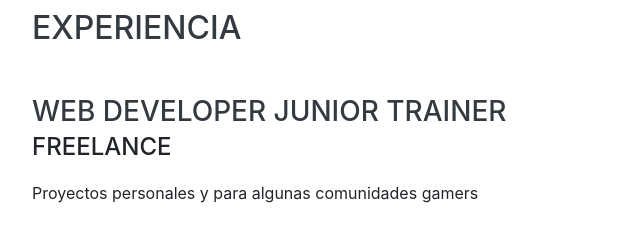
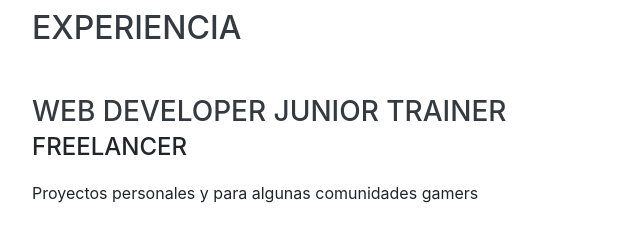
Before and after one commit to gastonscocco/Cv, a website with bundled scripts: page index.html in a window 1280 px wide. Shown: the part 840-1080 px from the top of the page, 288-928 px from the left. Built offline with nearby package versions, Linux system fonts and the light colour scheme; a web font is replaced by a local one.

Commit message:
Update index.html

```diff
--- a/index.html
+++ b/index.html
@@ -94,7 +94,7 @@
         <div class="resume-item d-flex flex-column flex-md-row justify-content-between mb-5">
           <div class="resume-content">
             <h3 class="mb-0">Web Developer junior trainer</h3>
-            <div class="subheading mb-3">Freelance</div>
+            <div class="subheading mb-3">Freelancer</div>
             <p>Proyectos personales y para algunas comunidades gamers</p>
           </div>
           <div class="resume-date text-md-right">
```
